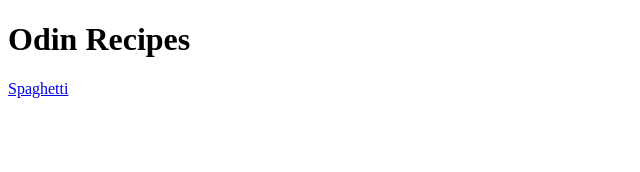
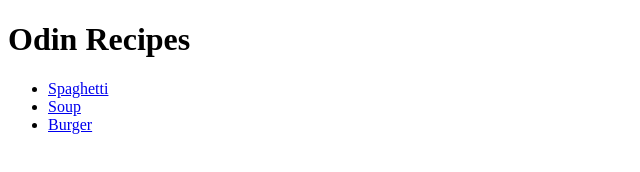
Before and after one commit to JaKLe335/odin-recipes, a plain HTML site: page index.html in a window 1280 px wide. Shown: the whole page, without its empty margins (0-640 px from the left). Drawn offline with Linux system fonts and the light colour scheme.

Commit message:
Link index to all recipes
Add links to soup and burger pages and put all links in an unordered
list.

```diff
--- a/index.html
+++ b/index.html
@@ -6,6 +6,10 @@
 	</head>
 	<body>
 		<h1>Odin Recipes</h1>
-		<a href="recipes/spaghetti.html">Spaghetti</a>
+		<ul>
+			<li><a href="recipes/spaghetti.html">Spaghetti</a></li>
+			<li><a href="recipes/soup.html">Soup</a></li>
+			<li><a href="recipes/burger.html">Burger</a></li>
+		</ul>
 	</body>
 </html>
```
